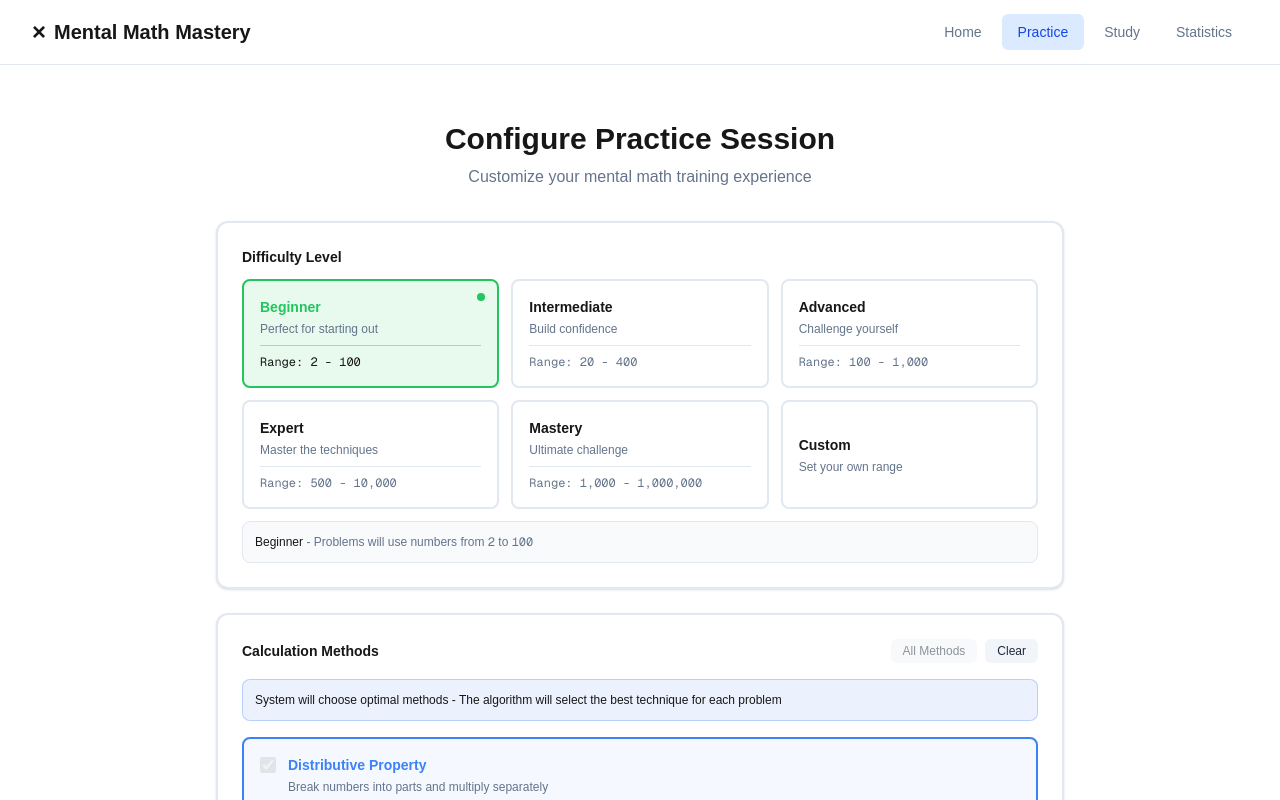
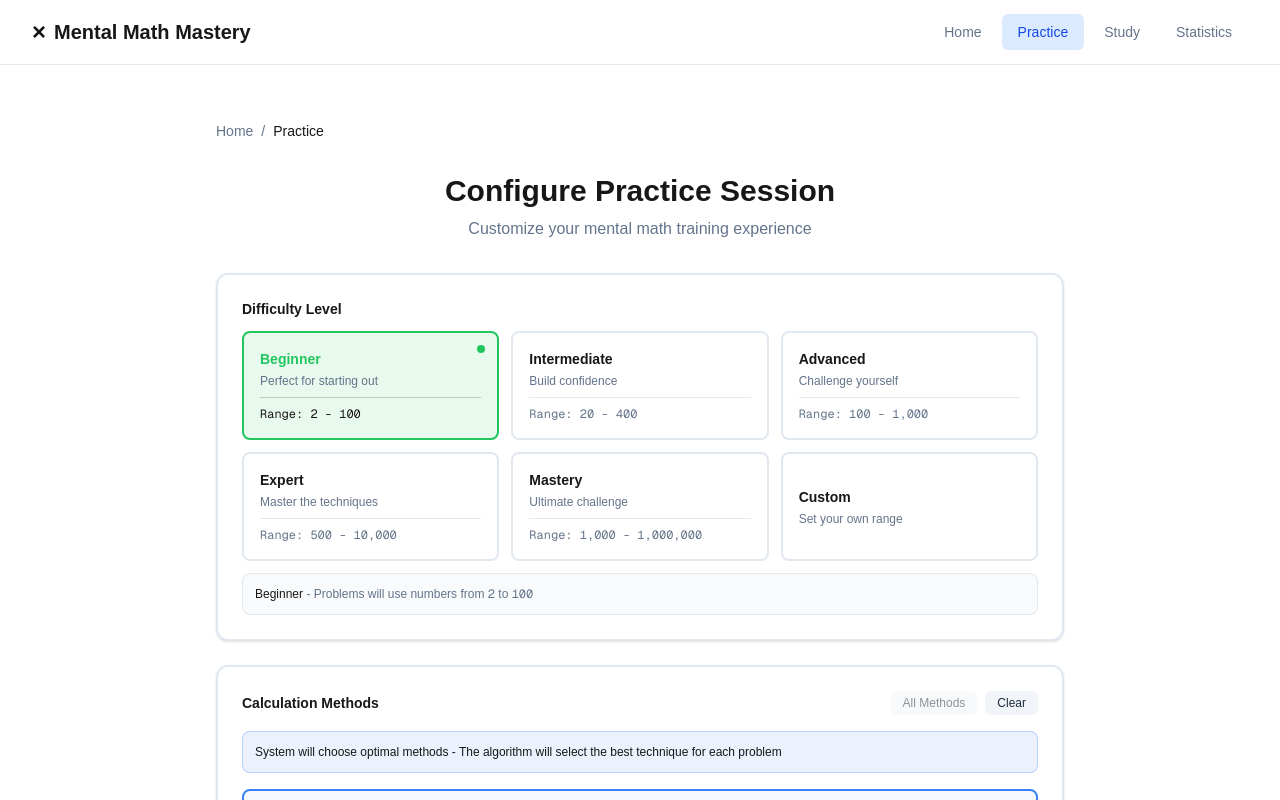
Before and after one commit to bernhaaard/mental-math-trainer, a Next.js app: page /practice in a window 1280 px wide. Shown: the top 800 px of the page. Built offline with nearby package versions, Linux system fonts and the light colour scheme.

Commit message:
fix: add breadcrumb navigation to practice pages (#38) (#59)
Breadcrumb navigation for practice pages.

```diff
--- a/src/app/practice/session/page.tsx
+++ b/src/app/practice/session/page.tsx
@@ -936,6 +936,31 @@ export default function ActiveSessionPage() {
 
   return (
     <div className="max-w-4xl mx-auto space-y-6" role="main" aria-label="Practice session">
+      {/* Breadcrumb (Issue #38) */}
+      <nav aria-label="Breadcrumb">
+        <ol className="flex items-center gap-2 text-sm">
+          <li>
+            <Link
+              href="/"
+              className="text-muted-foreground hover:text-foreground transition-colors"
+            >
+              Home
+            </Link>
+          </li>
+          <li className="text-muted-foreground">/</li>
+          <li>
+            <Link
+              href="/practice"
+              className="text-muted-foreground hover:text-foreground transition-colors"
+            >
+              Practice
+            </Link>
+          </li>
+          <li className="text-muted-foreground">/</li>
+          <li className="text-foreground font-medium">Session</li>
+        </ol>
+      </nav>
+
       {/* Session Header with Controls */}
       <div className="flex flex-wrap items-center justify-between gap-4 bg-card rounded-lg shadow-md p-4">
         <div className="flex items-center gap-4">
--- a/src/components/features/practice/SessionConfig.tsx
+++ b/src/components/features/practice/SessionConfig.tsx
@@ -1,6 +1,7 @@
 'use client';
 
 import { useState } from 'react';
+import Link from 'next/link';
 import { DifficultyLevel, type CustomRange } from '@/lib/types/problem';
 import { MethodName } from '@/lib/types/method';
 import type { SessionConfig as SessionConfigType } from '@/lib/types/session';
@@ -121,6 +122,22 @@ export function SessionConfig({ onStartSession, initialValues }: SessionConfigPr
 
   return (
     <div className="max-w-4xl mx-auto p-6 space-y-8">
+      {/* Breadcrumb (Issue #38) */}
+      <nav aria-label="Breadcrumb">
+        <ol className="flex items-center gap-2 text-sm">
+          <li>
+            <Link
+              href="/"
+              className="text-muted-foreground hover:text-foreground transition-colors"
+            >
+              Home
+            </Link>
+          </li>
+          <li className="text-muted-foreground">/</li>
+          <li className="text-foreground font-medium">Practice</li>
+        </ol>
+      </nav>
+
       {/* Header */}
       <div className="text-center space-y-2">
         <h1 className="text-3xl font-bold text-foreground">
```
